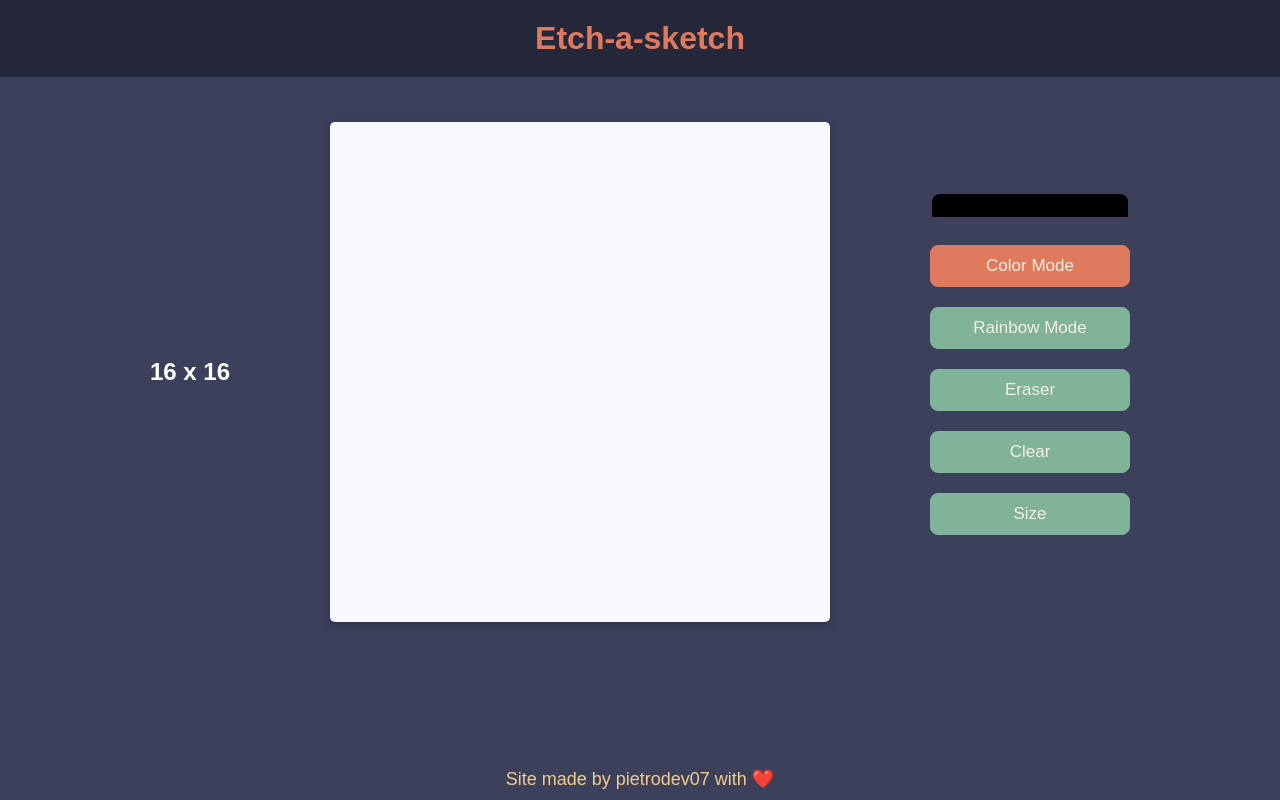
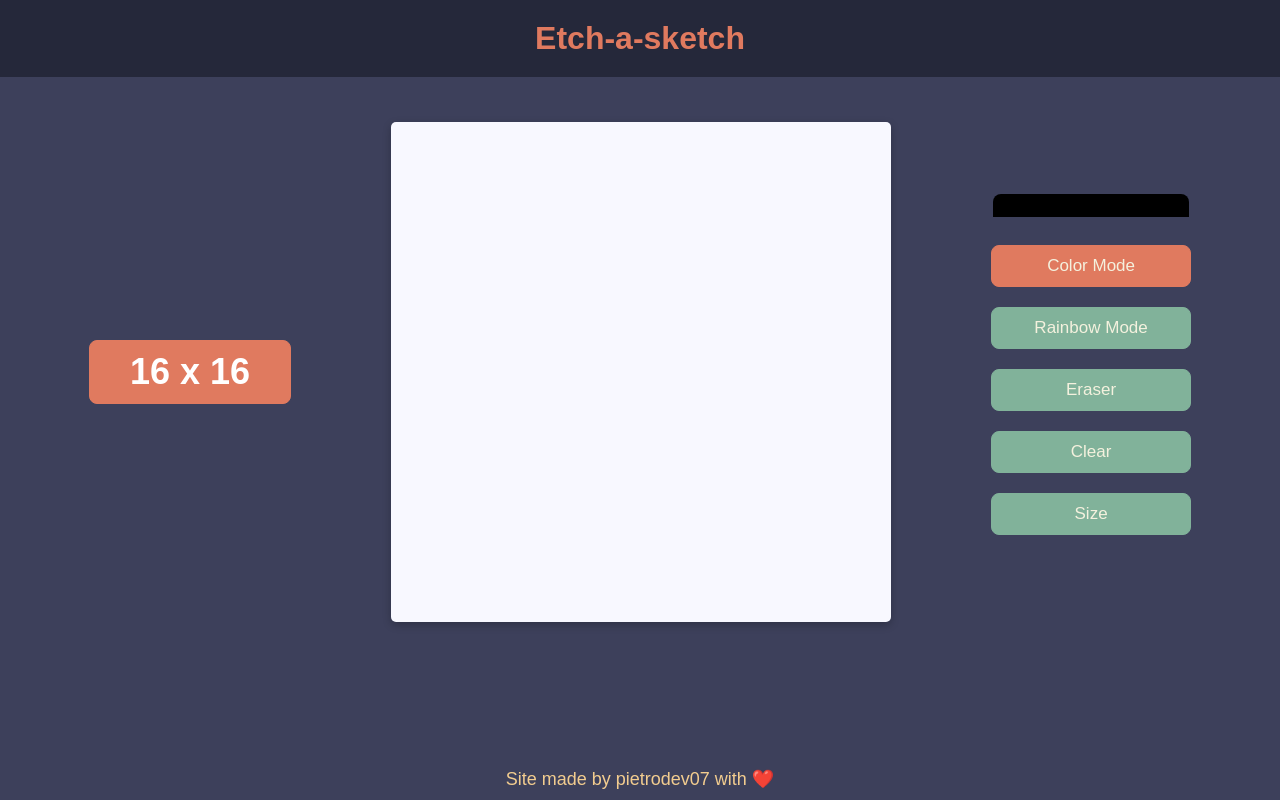
Before and after one commit to pietrodev07/etch-a-sketch, a plain HTML site: page index.html in a window 1280 px wide. Drawn offline with Linux system fonts and the light colour scheme.

Commit message:
feat: stylized size label in style.css

```diff
--- a/css/style.css
+++ b/css/style.css
@@ -31,6 +31,23 @@ main {
   gap: 100px;
   align-items: center;
   margin-bottom: 60px;
+}
+
+.size-label {
+  text-align: center;
+  font-size: 36px;
+  padding: 10px 40px;
+  border-radius: 8px;
+  background-color: #E07A5F;
+  border: 1px solid #E07A5F;
+  cursor: pointer;
+  transition: scale 0.2s ease-in-out;
+}
+
+.size-label:hover {
+  border: 1px solid #E07A5F;
+  scale: 1.05;
+  background-color: #E07A5F;
 }
 
 .display {
```
